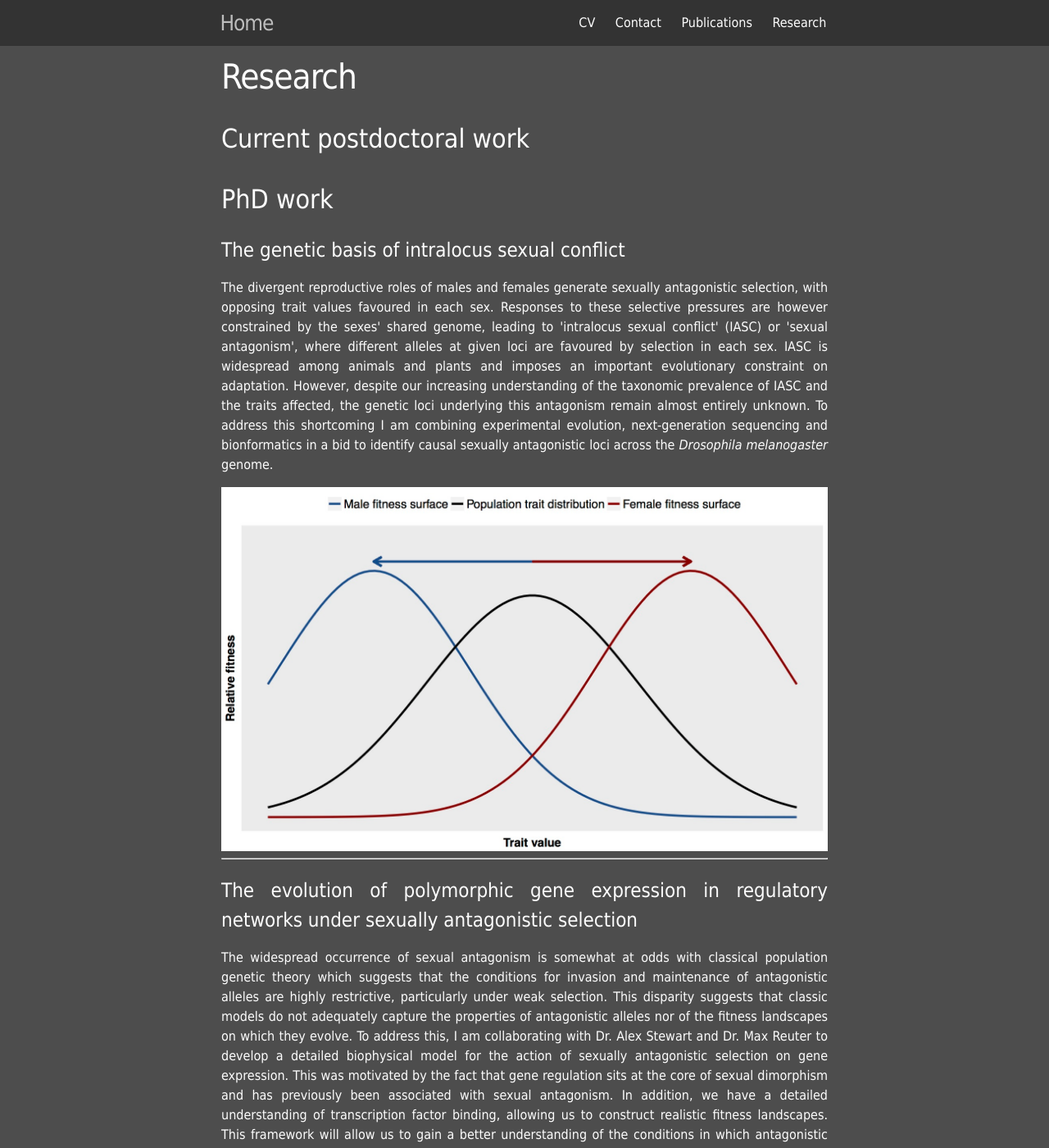
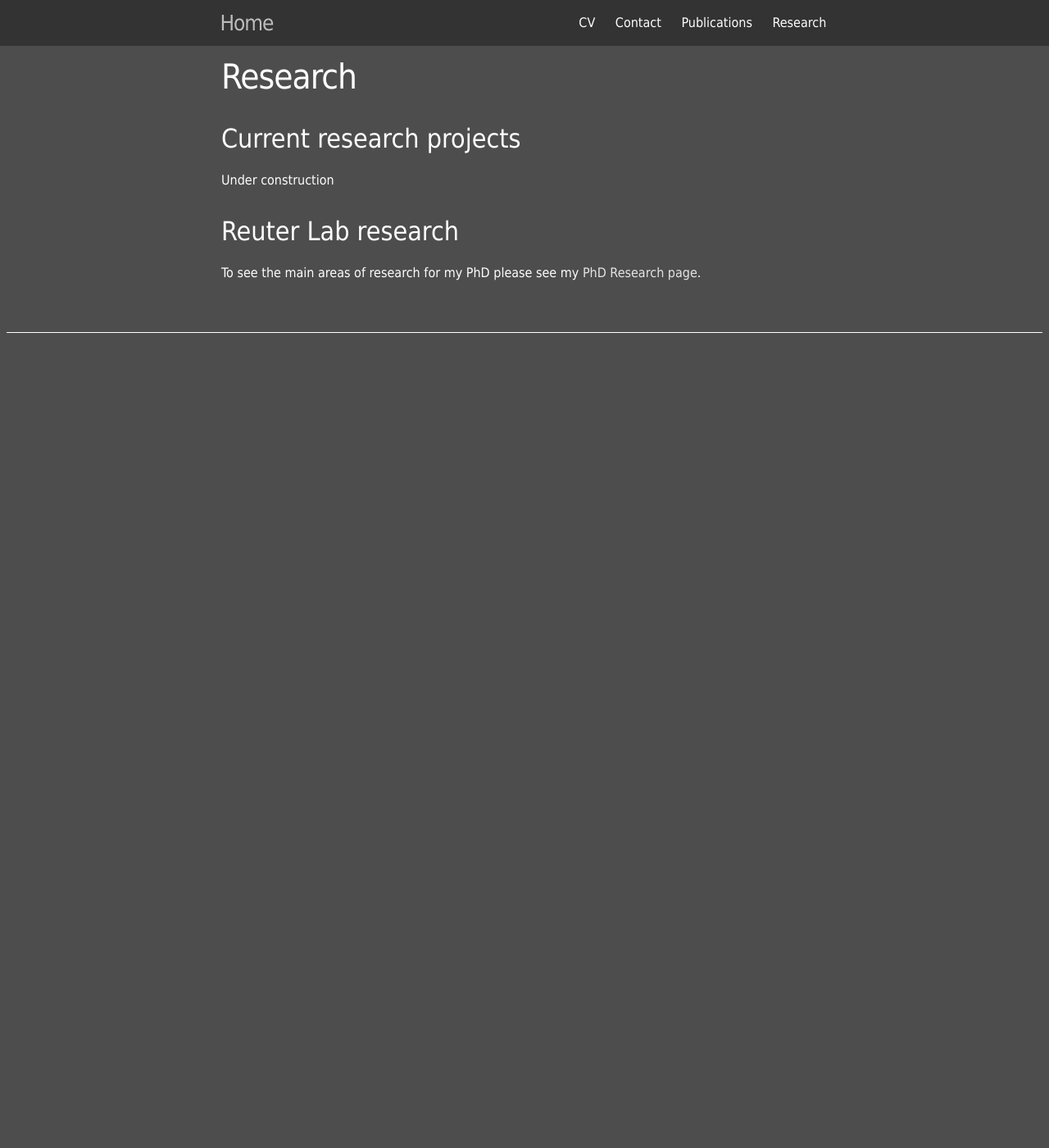
Before and after one commit to Mark-Stephen-Hill/Mark-Stephen-Hill.github.io, a Jekyll site: the page built from Research.md, in a window 1280 px wide and 1400 px high. Shown: the whole window at 82% size. Built offline with Jekyll 4.4.1, drawn with Linux system fonts in a browser that asks for light colours; some of the changed text lies outside the part shown.

Commit message:
website - forth

```diff
--- a/Research.md
+++ b/Research.md
@@ -5,21 +5,9 @@ permalink: /research/
 ---
 <div align="justify">
 
-<h2>Current postdoctoral work</h2>
+<h2>Current research projects</h2>
 
-<h2>PhD work</h2>
-<h1>The genetic basis of intralocus sexual conflict</h1>
-<p>The divergent reproductive roles of males and females generate sexually antagonistic selection, with opposing trait values favoured in each sex. Responses to these selective pressures are however constrained by the sexes' shared genome, leading to 'intralocus sexual conflict' (IASC) or 'sexual antagonism', where different alleles at given loci are favoured by selection in each sex. IASC is widespread among animals and plants and imposes an important evolutionary constraint on adaptation. However, despite our increasing understanding of the taxonomic prevalence of IASC and the traits affected, the genetic loci underlying this antagonism remain almost entirely unknown. To address this shortcoming I am combining experimental evolution, next-generation sequencing and bionformatics in a bid to identify causal sexually antagonistic loci across the <i>Drosophila melanogaster</i> genome.</p>
+Under construction
 
-<section role="banner" align="center">
-  <img src="../img/sa_fitness.jpg" align="middle"/>
-</section>
-
-<hr>
-</div>
-
-<div align="justify">
-<h1>The evolution of polymorphic gene expression in regulatory networks under sexually antagonistic selection</h1>
-<p>The widespread occurrence of sexual antagonism is somewhat at odds with classical population genetic theory which suggests that the conditions for invasion and maintenance of antagonistic alleles are highly restrictive, particularly under weak selection. This disparity suggests that classic models do not adequately capture the properties of antagonistic alleles nor of the fitness landscapes on which they evolve. To address this, I am collaborating with Dr. Alex Stewart and Dr. Max Reuter to develop a detailed biophysical model for the action of sexually antagonistic selection on gene expression. This was motivated by the fact that gene regulation sits at the core of sexual dimorphism and has previously been associated with sexual antagonism. In addition, we have a detailed understanding of transcription factor binding, allowing us to construct realistic fitness landscapes. This framework will allow us to gain a better understanding of the conditions in which antagonistic alleles invade and are maintained by selection as well a generate more specific insights into the expected distribution of these loci across regulatory networks.</p>
-<hr>
-</div>
+<h2>Reuter Lab research</h2>
+To see the main areas of research for my PhD please see my <a class="page-link" href="/phd_research/">PhD Research page</a>.
```
Also changed, not shown: phd_research.md (added, +26 -0 lines).
